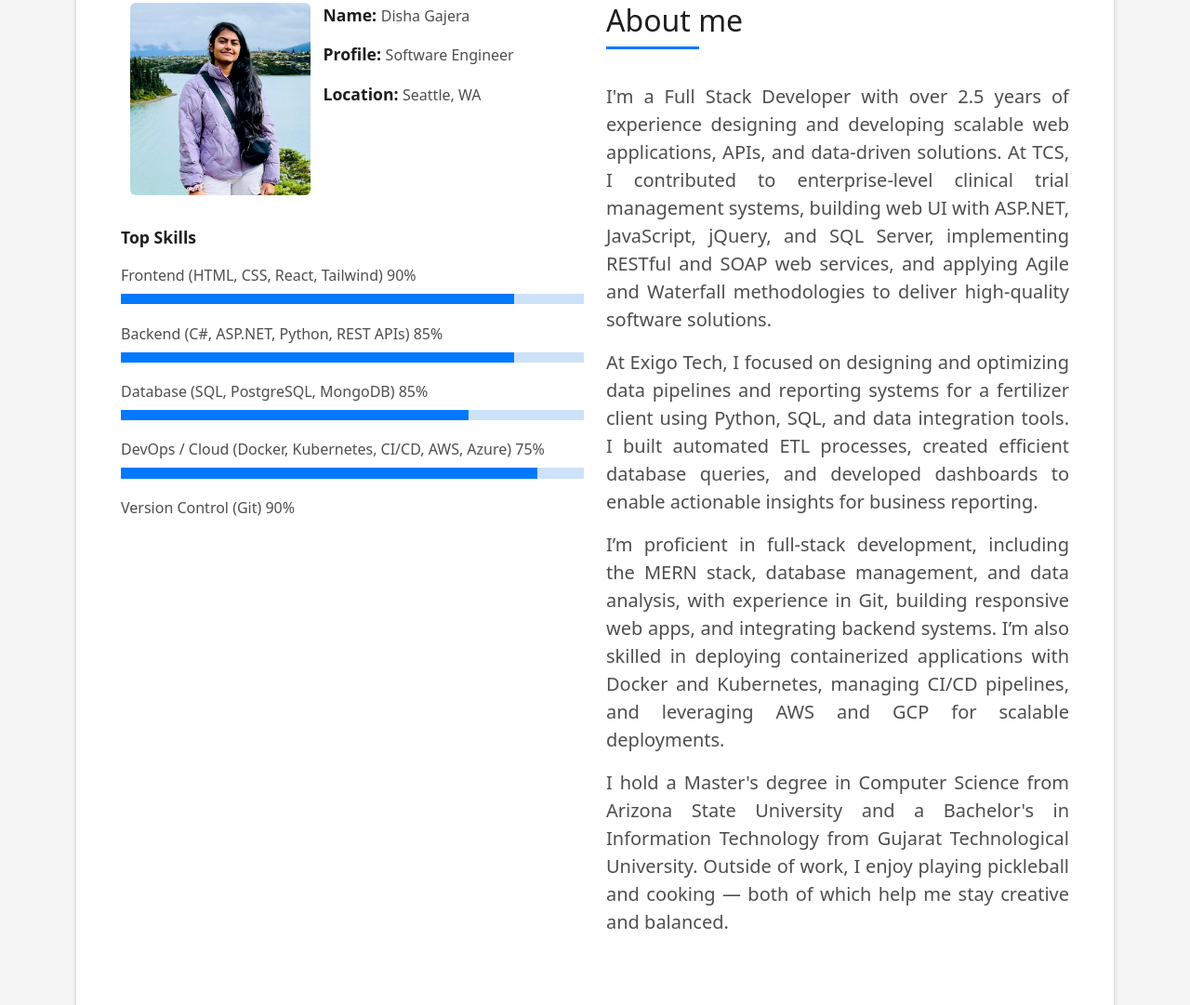
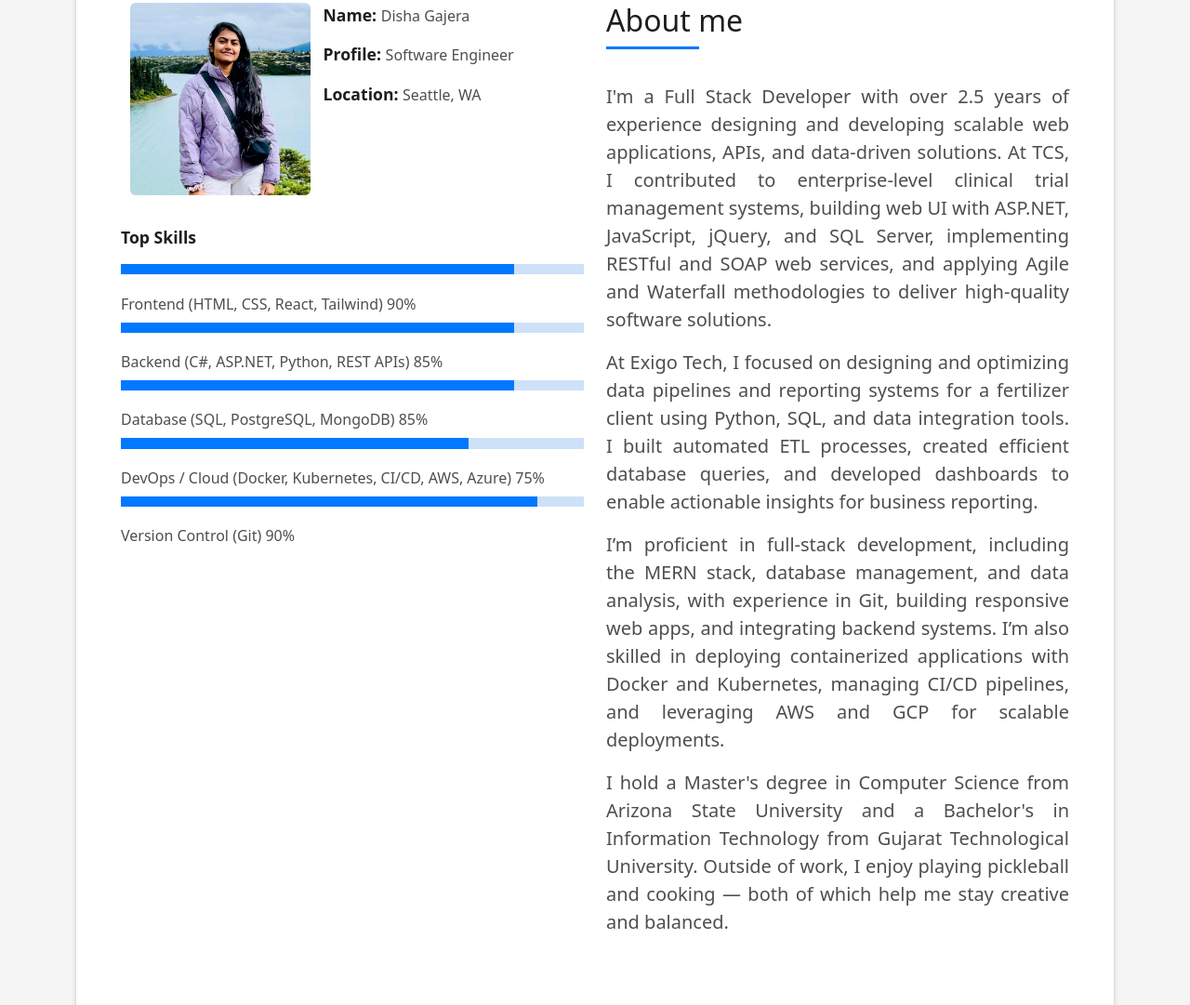
Before and after one commit to DishaGajera/DishaGajera.github.io, a plain HTML site: page index.html in a window 1280 px wide. Shown: the part 925-2006 px from the top of the page at 93% size. Drawn offline with Linux system fonts and the light colour scheme.

Commit message:
Updated skills n design

```diff
--- a/index.html
+++ b/index.html
@@ -100,6 +100,10 @@
                   </div>
                   <div class="skill-mf">
                     <p class="title-s">Top Skills</p>
+                    <div class="progress">
+                      <div class="progress-bar" role="progressbar" style="width: 85%" aria-valuenow="85"
+                        aria-valuemin="0" aria-valuemax="100"></div>
+                    </div>
                     <span>Frontend (HTML, CSS, React, Tailwind)</span> <span class="pull-right">90%</span>
 
                     <div class="progress">
```
